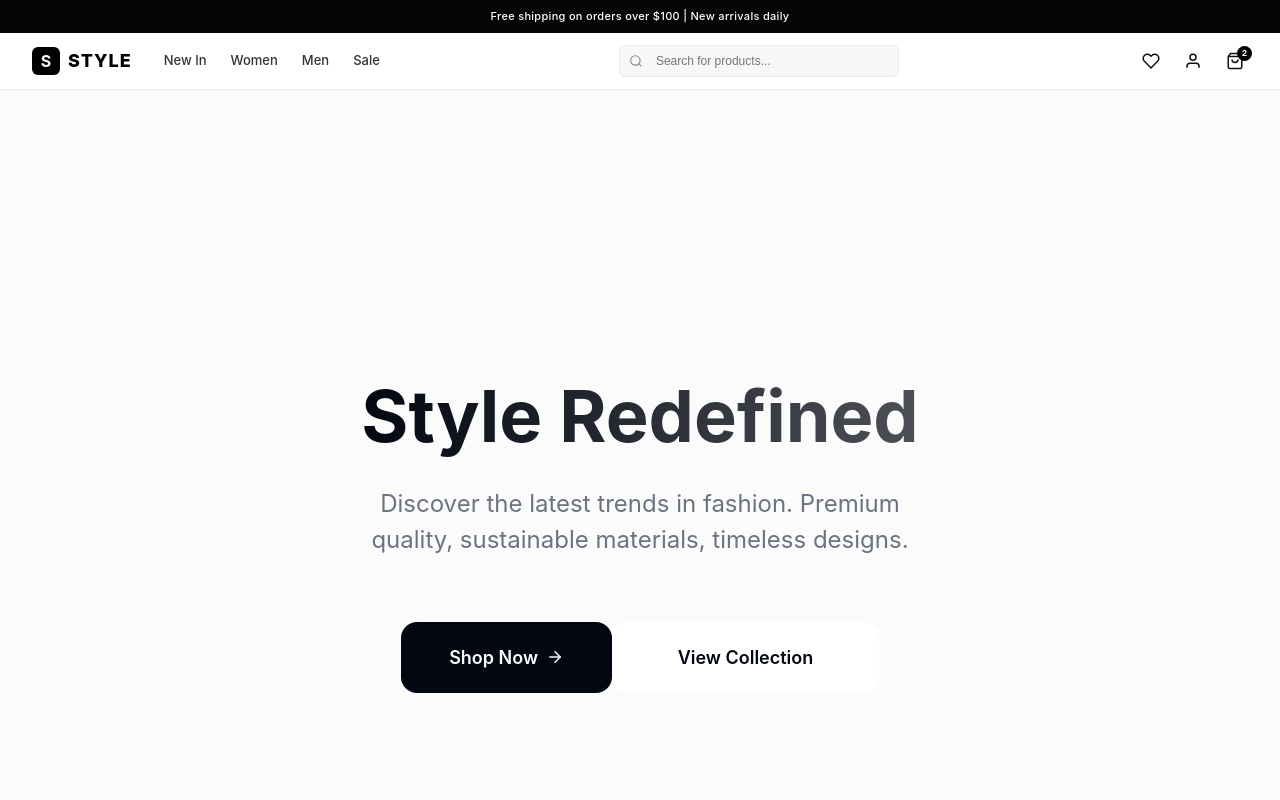
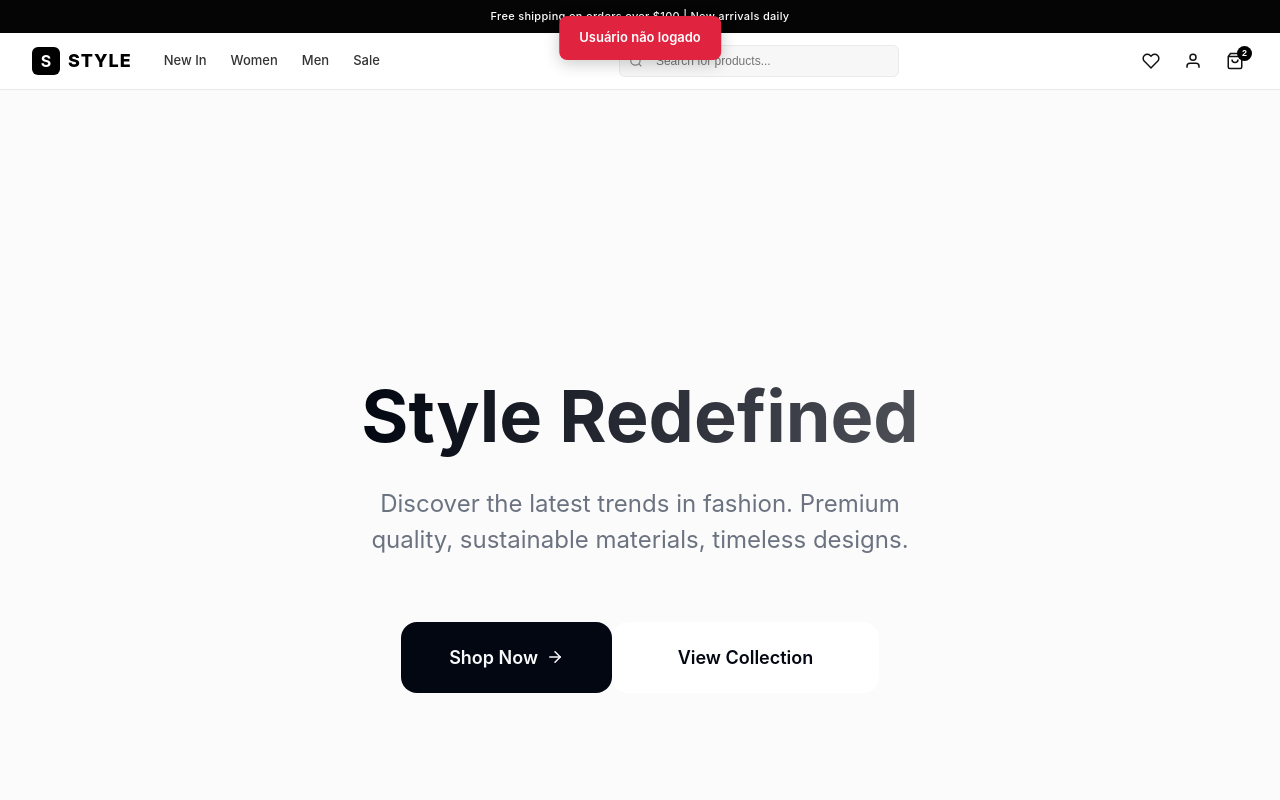
Before and after one commit to Layce-Maria/TrabalhoFinal-EJCM2026.2, a React (Vite) app in the folder front/: page / in a window 1280 px wide. Both pictures are taken after a click on the button "Cart". Shown: the top 800 px of the page. Built offline with nearby package versions, Linux system fonts and the light colour scheme; no server answers.

Commit message:
feat: adiciona popup de erro sem login

```diff
--- a/front/src/components/Header/Header.css
+++ b/front/src/components/Header/Header.css
@@ -6,6 +6,34 @@
   border-bottom: 1px solid #eaeaea;
   padding: 12px 32px;
   gap: 20px;
+  position: relative;
+}
+
+.login-warning-toast {
+  position: fixed;
+  top: 16px;
+  left: 50%;
+  transform: translateX(-50%);
+  background-color: #e0233f;
+  color: #ffffff;
+  font-size: 13px;
+  font-weight: 600;
+  padding: 12px 20px;
+  border-radius: 8px;
+  box-shadow: 0 4px 16px rgba(0, 0, 0, 0.2);
+  z-index: 1000;
+  animation: login-warning-fade-in 0.2s ease-out;
+}
+
+@keyframes login-warning-fade-in {
+  from {
+    opacity: 0;
+    transform: translate(-50%, -8px);
+  }
+  to {
+    opacity: 1;
+    transform: translate(-50%, 0);
+  }
 }
 
 .header-left {
--- a/front/src/components/Header/index.tsx
+++ b/front/src/components/Header/index.tsx
@@ -1,7 +1,23 @@
+import { useContext, useRef, useState } from 'react'
 import { Link } from 'react-router-dom'
+import { AuthContext } from '../../contexts/AuthContext'
 import './Header.css'
 
 export function Header() {
+  const { user } = useContext(AuthContext)
+  const [showLoginWarning, setShowLoginWarning] = useState(false)
+  const warningTimeout = useRef<ReturnType<typeof setTimeout> | null>(null)
+
+  const handleAuthRequiredClick = (e: React.MouseEvent) => {
+    if (user) return
+
+    e.preventDefault()
+    setShowLoginWarning(true)
+
+    if (warningTimeout.current) clearTimeout(warningTimeout.current)
+    warningTimeout.current = setTimeout(() => setShowLoginWarning(false), 3000)
+  }
+
   return (
     <header className="header">
       <div className="header-left">
@@ -40,7 +56,7 @@ export function Header() {
           </svg>
         </button>
 
-        <Link to="/wishlist" className="icon-btn" aria-label="Favorites">
+        <Link to="/wishlist" className="icon-btn" aria-label="Favorites" onClick={handleAuthRequiredClick}>
           <svg viewBox="0 0 24 24" fill="none" stroke="currentColor" strokeWidth="2">
             <path d="M20.84 4.61a5.5 5.5 0 0 0-7.78 0L12 5.67l-1.06-1.06a5.5 5.5 0 0 0-7.78 7.78l1.06 1.06L12 21.23l7.78-7.78 1.06-1.06a5.5 5.5 0 0 0 0-7.78z" />
           </svg>
@@ -53,7 +69,7 @@ export function Header() {
           </svg>
         </button>
 
-        <button className="icon-btn cart-btn" aria-label="Cart">
+        <button className="icon-btn cart-btn" aria-label="Cart" onClick={handleAuthRequiredClick}>
           <svg viewBox="0 0 24 24" fill="none" stroke="currentColor" strokeWidth="2">
             <path d="M6 2L3 6v14a2 2 0 0 0 2 2h14a2 2 0 0 0 2-2V6l-3-4z" />
             <line x1="3" y1="6" x2="21" y2="6" />
@@ -62,6 +78,12 @@ export function Header() {
           <span className="cart-badge">2</span>
         </button>
       </div>
+
+      {showLoginWarning && (
+        <div className="login-warning-toast" role="alert">
+          Usuário não logado
+        </div>
+      )}
     </header>
   )
 }
```
